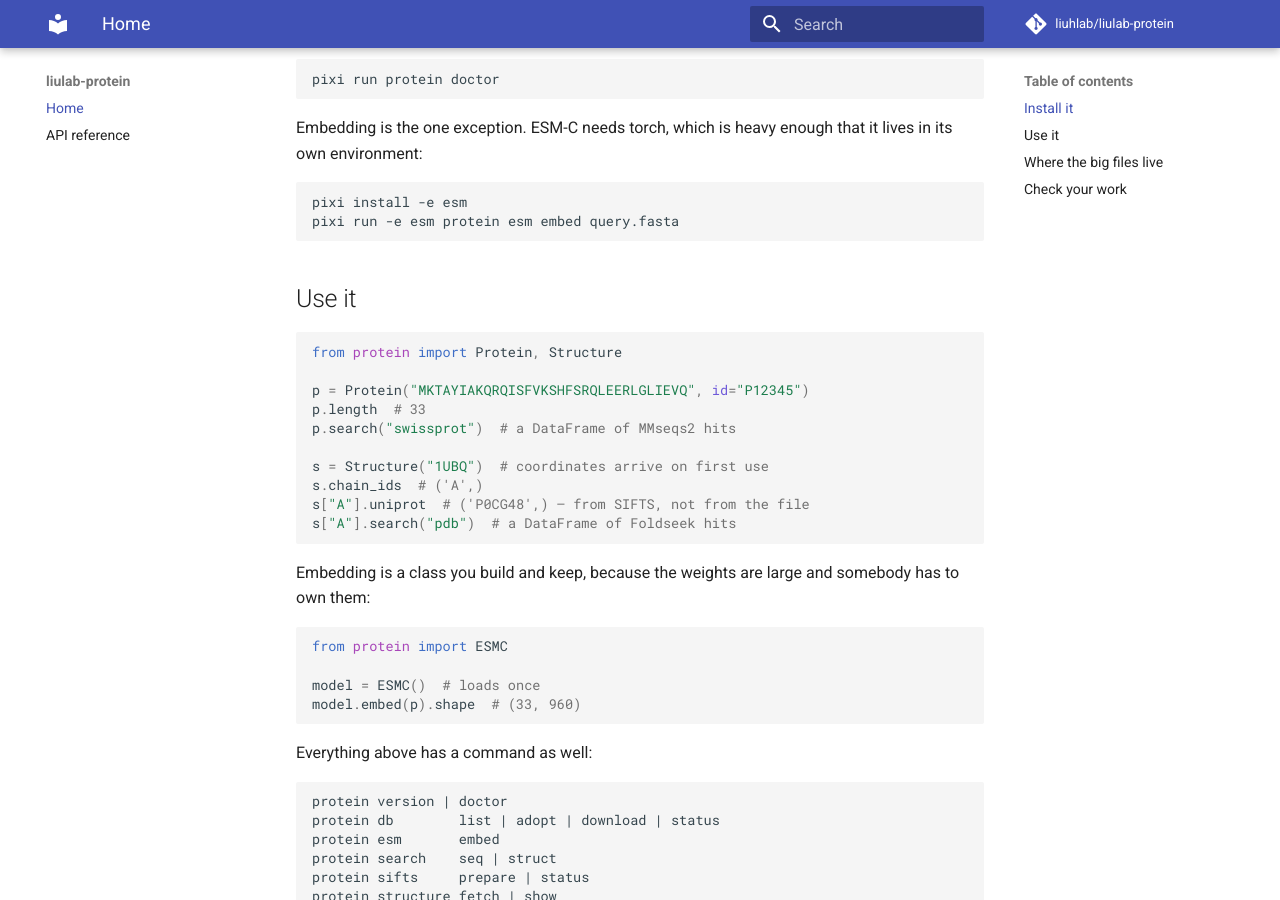
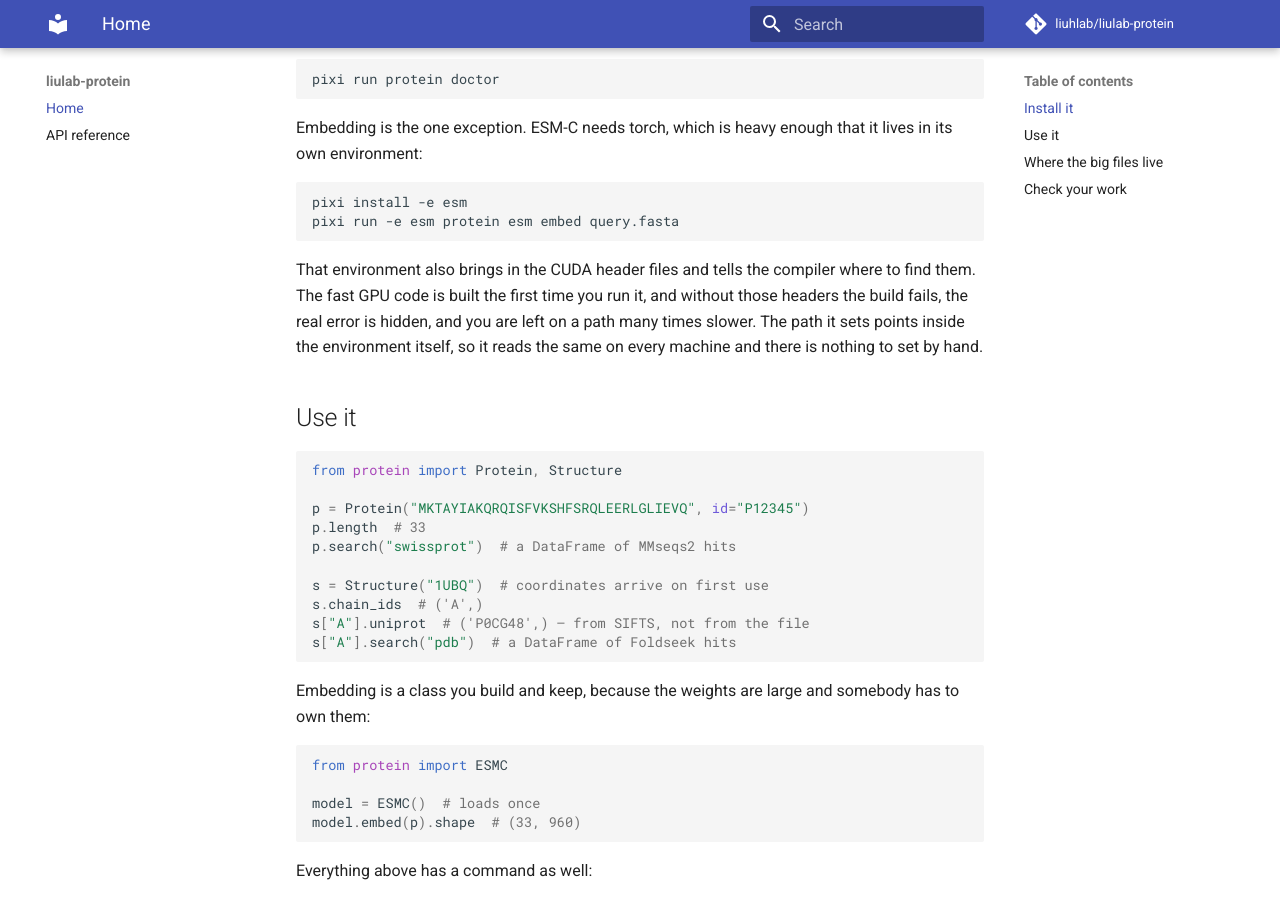
Before and after one commit to liuhlab/liulab-protein, an MkDocs documentation site: the page built from docs/index.md, in a window 1280 px wide and 900 px high, scrolled down 613 px. Built offline with MkDocs 1.6.1 and Material for MkDocs 9.7.7, drawn with Linux system fonts in a browser that asks for light colours; comment, search, counter and statistics services are not loaded.

Commit message:
build: the esm environment ships what the fused kernels need
`[tool.pixi.feature.esm.activation.env]` sets `CPATH` to
`$CONDA_PREFIX/targets/x86_64-linux/include` — the conda-forge CUDA include
layout, expanded on activation, so no hostname and no home directory enters the
repo.

The activation block alone was not enough, and that is a measurement rather than a
guess: the header it points at was not in the environment at all. The conda
`triton` depends on the cudart runtime and not on its headers, and it compiles a
small C extension against `cuda.h` before it runs any kernel, so `gcc` failed with
`cuda.h: No such file or directory` and the JIT reported nothing useful.
`cuda-cudart-dev` is therefore declared beside `pytorch`. It is unpinned: on the
cuda platform variant `cuda-version` follows the torch build.

Verified by hand on a linux-64 H100, in this environment, with an empty Triton
cache and no manual export: `set_kernel_backend("fused")` returns and
`ESMFold2-Fast` folds ubiquitin's 76 residues in five seconds. cuequivariance
loads no kernel and falls back silently, which is the outcome the spec asks for.

`pixi.lock` changed — 182 lines, additions only, all of them the CUDA header
packages for the two `esm` platform variants. cuequivariance, flash-attn and
Transformer Engine stay undeclared, and `doctor()` is untouched. The docs say what
the environment declares and why, without naming a machine.

Co-Authored-By: Claude Opus 5 (1M context) <noreply@anthropic.com>
Claude-Session: https://claude.ai/code/session_01VnjVYGpm2cQzbZLSZ2DV5N

````diff
--- a/docs/index.md
+++ b/docs/index.md
@@ -34,6 +34,12 @@ its own environment:
 pixi install -e esm
 pixi run -e esm protein esm embed query.fasta
 ```
+
+That environment also brings in the CUDA header files and tells the compiler where to find
+them. The fast GPU code is built the first time you run it, and without those headers the
+build fails, the real error is hidden, and you are left on a path many times slower. The
+path it sets points inside the environment itself, so it reads the same on every machine
+and there is nothing to set by hand.
 
 ## Use it
 
````
Also changed, not shown: CHANGELOG.md (+8 -0 lines), pyproject.toml (+13 -0 lines), 1 other file.
